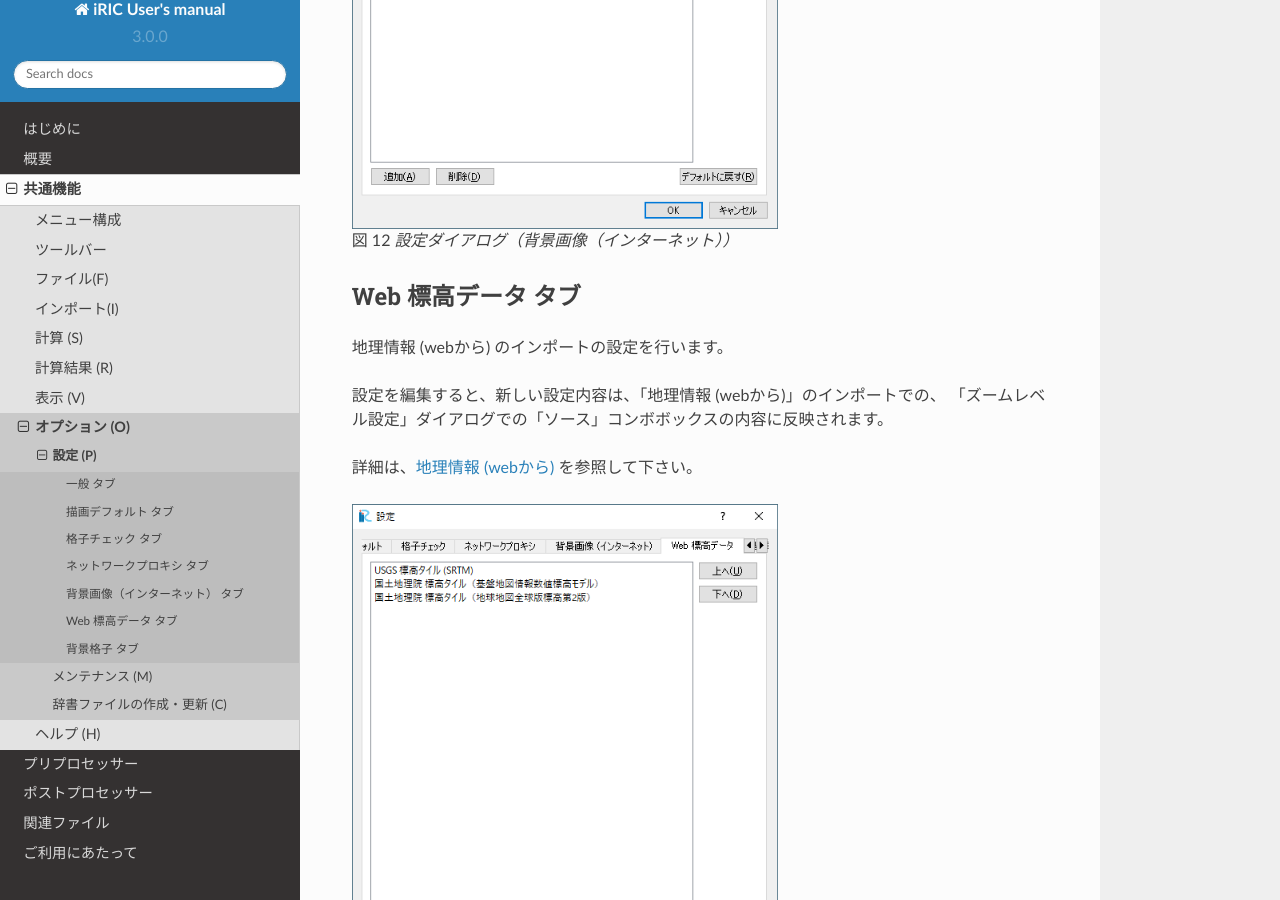
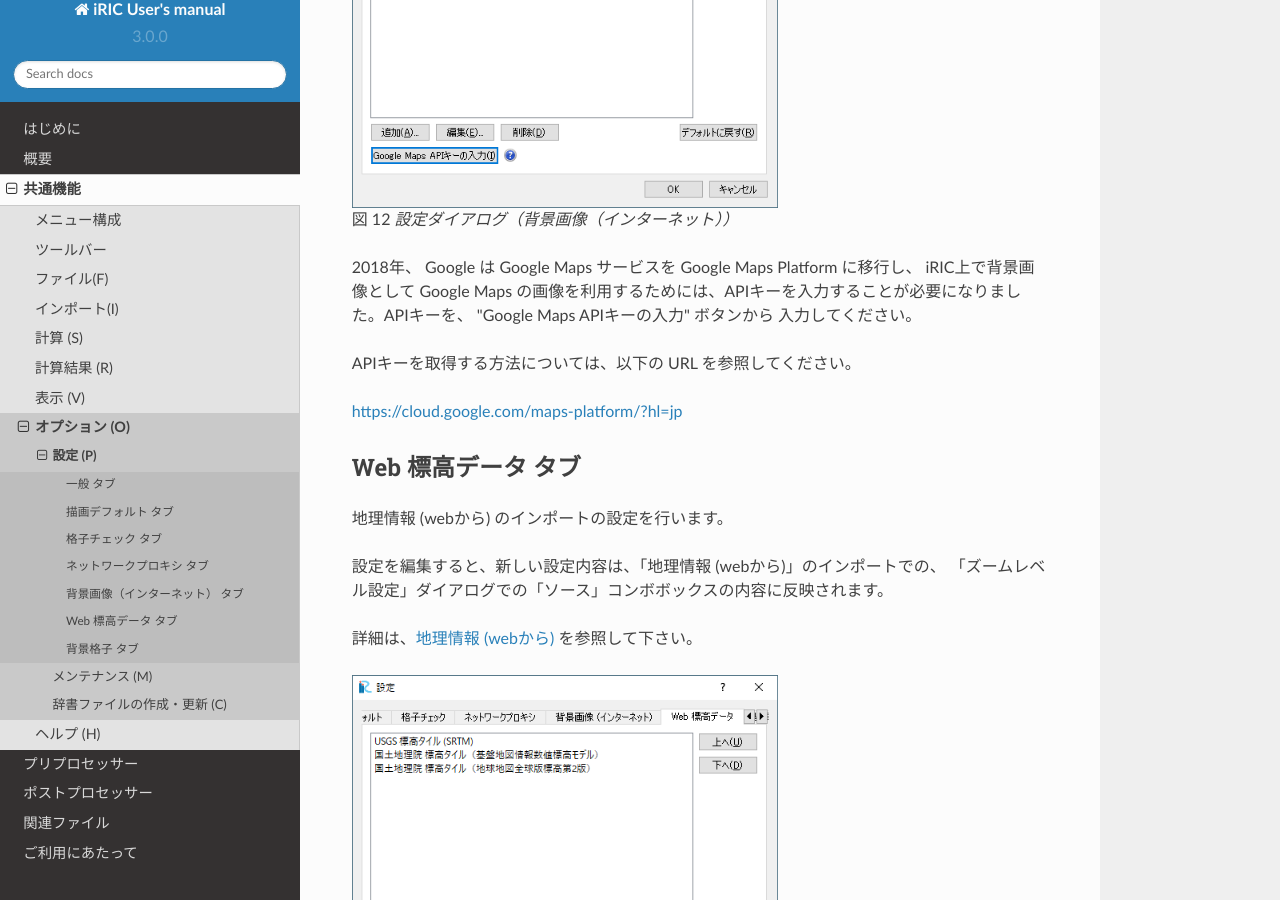
Before and after one commit to i-RIC/gui_user_manual, a Sphinx documentation site: the page built from source/03/09_01_preference.rst, in a window 1280 px wide and 900 px high, scrolled down 3519 px. Built offline with Sphinx 7.4.7 and the Read the Docs theme 2.0.0, drawn with Linux system fonts in a browser that asks for light colours.

Commit message:
Description about Google Maps API key is added.

```diff
--- a/source/03/09_01_preference.rst
+++ b/source/03/09_01_preference.rst
@@ -85,6 +85,15 @@ iRIC GUI に関する一般的な設定を行います。
 
    設定ダイアログ（背景画像（インターネット））
 
+2018年、 Google は Google Maps サービスを Google Maps Platform に移行し、 iRIC上で背景画像として Google Maps
+の画像を利用するためには、APIキーを入力することが必要になりました。APIキーを、 "Google Maps APIキーの入力" ボタンから
+入力してください。
+
+APIキーを取得する方法については、以下の URL を参照してください。
+
+https://cloud.google.com/maps-platform/?hl=jp
+
+
 Web 標高データ タブ
 ~~~~~~~~~~~~~~~~~~~~~~
 
```
Also changed, not shown: source/03/images/pref_dialog_bg_image.png.
